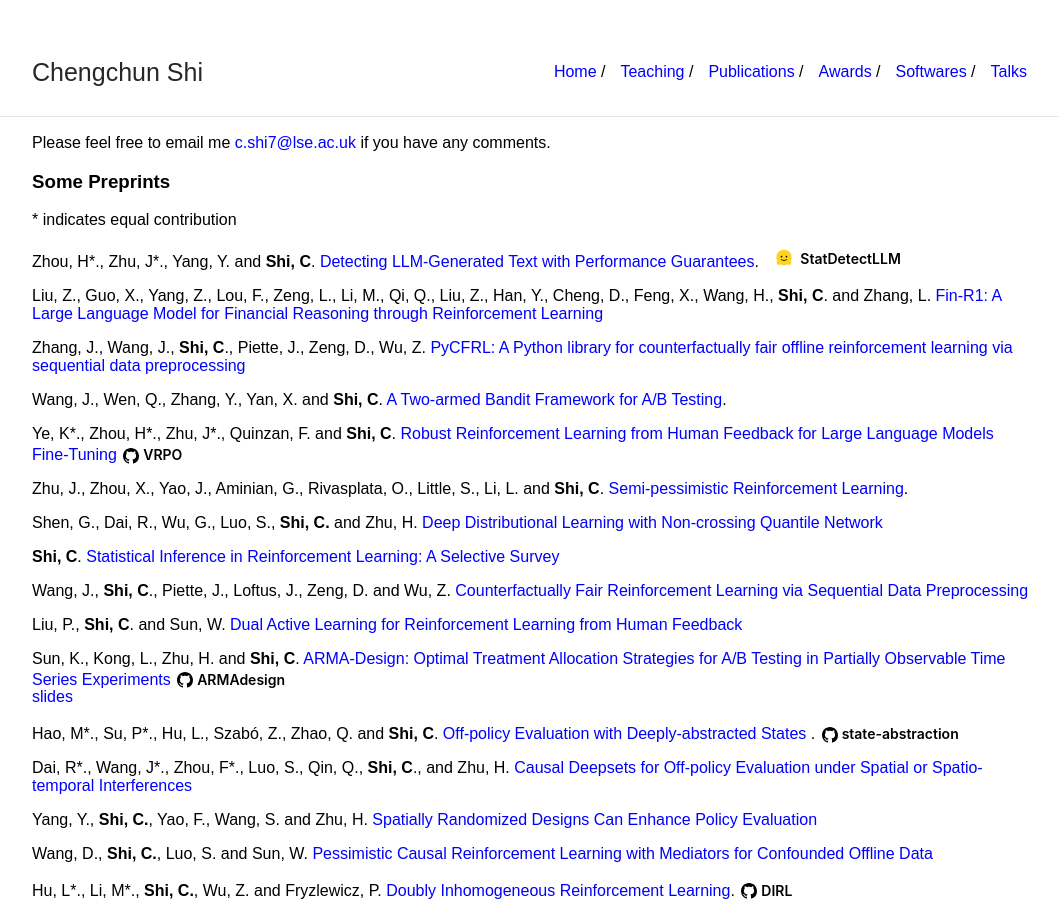
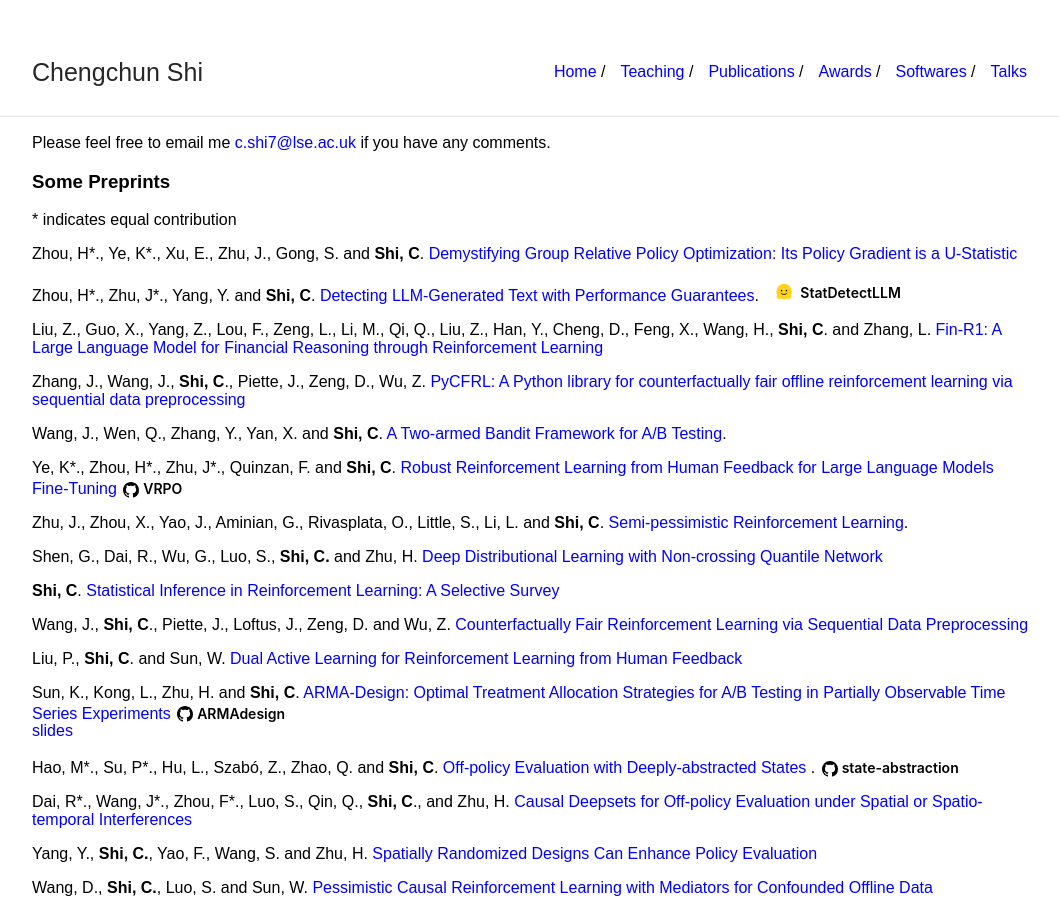
Before and after one commit to callmespring/callmespring.github.io, a Jekyll site: the page built from publication.md, in a window 1280 px wide and 900 px high. Shown: the whole window, without its empty margins (108-1167 px from the left). Built offline with Jekyll 4.4.1, drawn with Linux system fonts in a browser that asks for light colours.

Commit message:
Update publication.md

```diff
--- a/publication.md
+++ b/publication.md
@@ -10,6 +10,8 @@ Please feel free to email me <c.shi7@lse.ac.uk> if you have any comments.
 ### Some Preprints
 
 \* indicates equal contribution
+
+Zhou, H\*., Ye, K\*., Xu, E., Zhu, J., Gong, S. and **Shi, C**. [Demystifying Group Relative Policy Optimization: Its Policy Gradient is a U-Statistic](https://github.com/callmespring/callmespring.github.io/blob/master/paper/GRPO.pdf)
 
 <div class="publication-entry" style="display: flex; align-items: flex-start; margin-bottom: 1em;">
   <div class="pub-content" style="flex: 1;">
```
